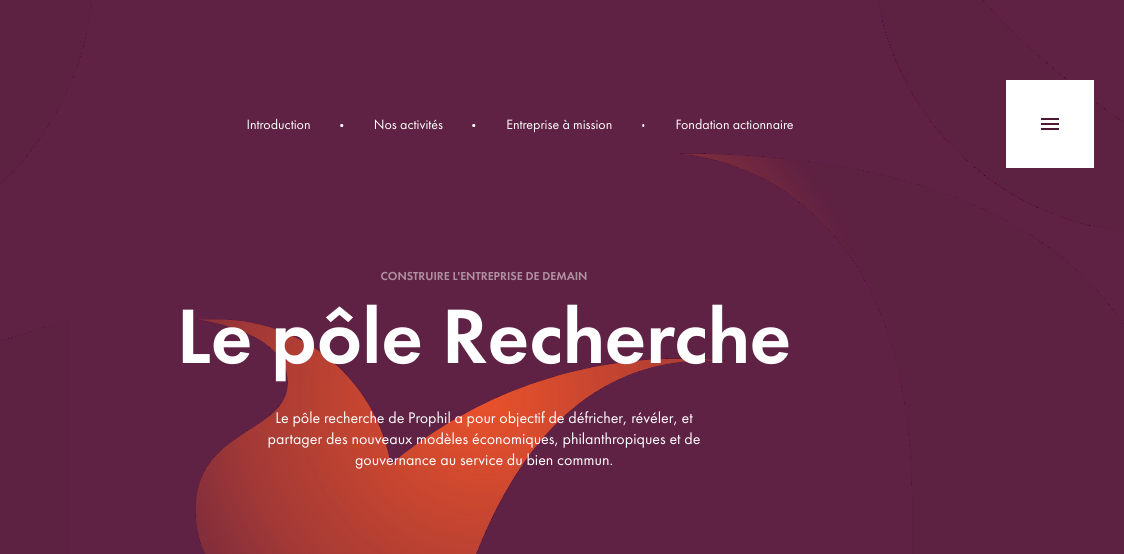
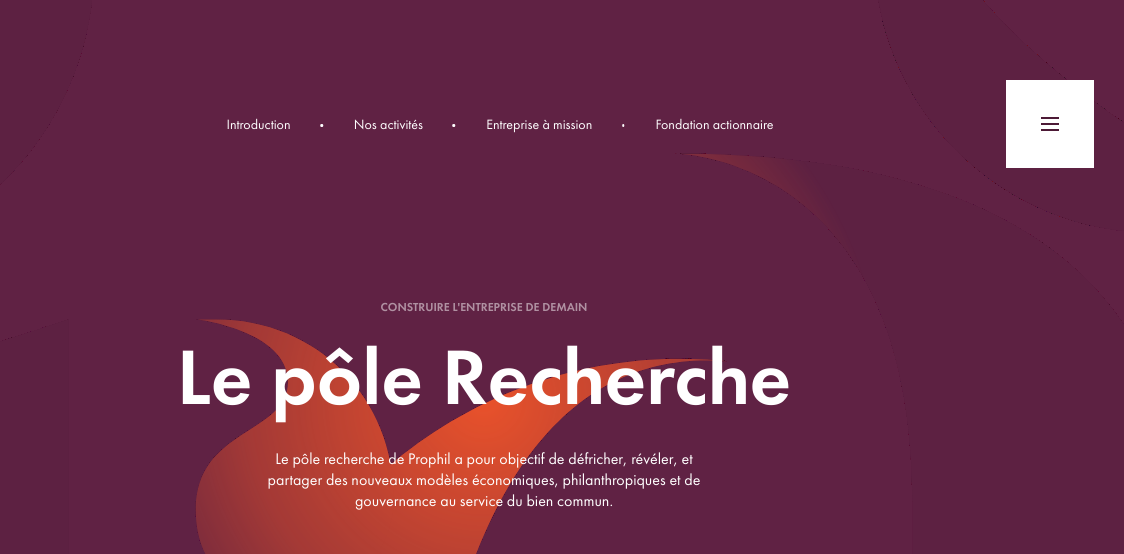
Before and after one commit to leochocolat/pureemaison, a website built with webpack: page dist/index.html in a window 1280 px wide. Shown: the top 554 px of the page, 156-1280 px from the left. Built offline with nearby package versions, Linux system fonts and the light colour scheme; animation ran at ten frames a second.

Commit message:
responsive css vertical alignment

```diff
--- a/src/scss/core/base.scss
+++ b/src/scss/core/base.scss
@@ -3,6 +3,7 @@
   height: 100%;
   margin: 0;
   background: $purple-light;
+  overflow-x: hidden;
 }
 
 a {
--- a/src/scss/core/layout.scss
+++ b/src/scss/core/layout.scss
@@ -1,6 +1,6 @@
 .section__container {
     margin: 0 auto;
-    padding-top: 80px;
+
     padding-left: 30px;
     padding-right: 30px;
 }
--- a/src/scss/core/typography.scss
+++ b/src/scss/core/typography.scss
@@ -81,3 +81,19 @@
         //stuff
     }
 }
+
+@include mq-narrow {
+    .heading {
+        font-size: 60px;
+    }
+}
+
+@include mq-extra-narrow {
+    .heading {
+        font-size: 32px;
+    }
+
+    .subheading {
+        font-size: 11px;
+    }
+}
--- a/src/scss/core/variables.scss
+++ b/src/scss/core/variables.scss
@@ -17,3 +17,15 @@
         @content;
     }
 }
+
+@mixin mq-narrow {
+    @media screen and (max-width: $mq-narrow) {
+        @content;
+    }
+}
+
+@mixin mq-extra-narrow {
+    @media screen and (max-width: $mq-extra-narrow) {
+        @content;
+    }
+}
--- a/src/scss/pages/home.scss
+++ b/src/scss/pages/home.scss
@@ -1,5 +1,14 @@
+.page-home {
+    overflow: hidden;
+    height: 100vh;
+
+    display: flex;
+    flex-direction: column;
+    justify-content: center;
+}
+
 .home__content {
-    text-align: center
+    text-align: center;
 }
 
 .home__paragraph {
@@ -9,7 +18,7 @@
 }
 
 .home__subheading {
-    margin: 100px 0 0 0;
+    // margin: 100px 0 0 0;
 }
 
 .home__heading {
--- a/src/scss/partials/navbar.scss
+++ b/src/scss/partials/navbar.scss
@@ -1,5 +1,13 @@
 .navbar {
+    position: absolute;
+    top: 80px;
+    right: 0;
+    left: 0;
+    width: calc(100% - 60px);
+
     display: flex;
+
+    margin: 0 auto;
 
     justify-content: space-between;
     align-items: center;
@@ -27,7 +35,8 @@
         width: 18px;
         height: 0.15em;
 
-        margin-bottom: 3px;
+        margin-bottom: 3.5px;
+        box-sizing: border-box;
 
         background: $purple-dark;
 
@@ -43,6 +52,8 @@
 }
 
 .navbar__list {
+    padding: 0;
+
     list-style: none;
 }
 
@@ -72,3 +83,18 @@
         }
     }
 }
+
+@include mq-regular {
+    .navbar {
+        max-width: 1440px;
+        width: 100%;
+        padding-left: 0;
+        padding-right: 0;
+    }
+}
+
+@media screen and (max-width: 900px) {
+    .navbar__list {
+        display: none;
+    }
+}
```
Also changed, not shown: dist/css/app.css, dist/index.html.
